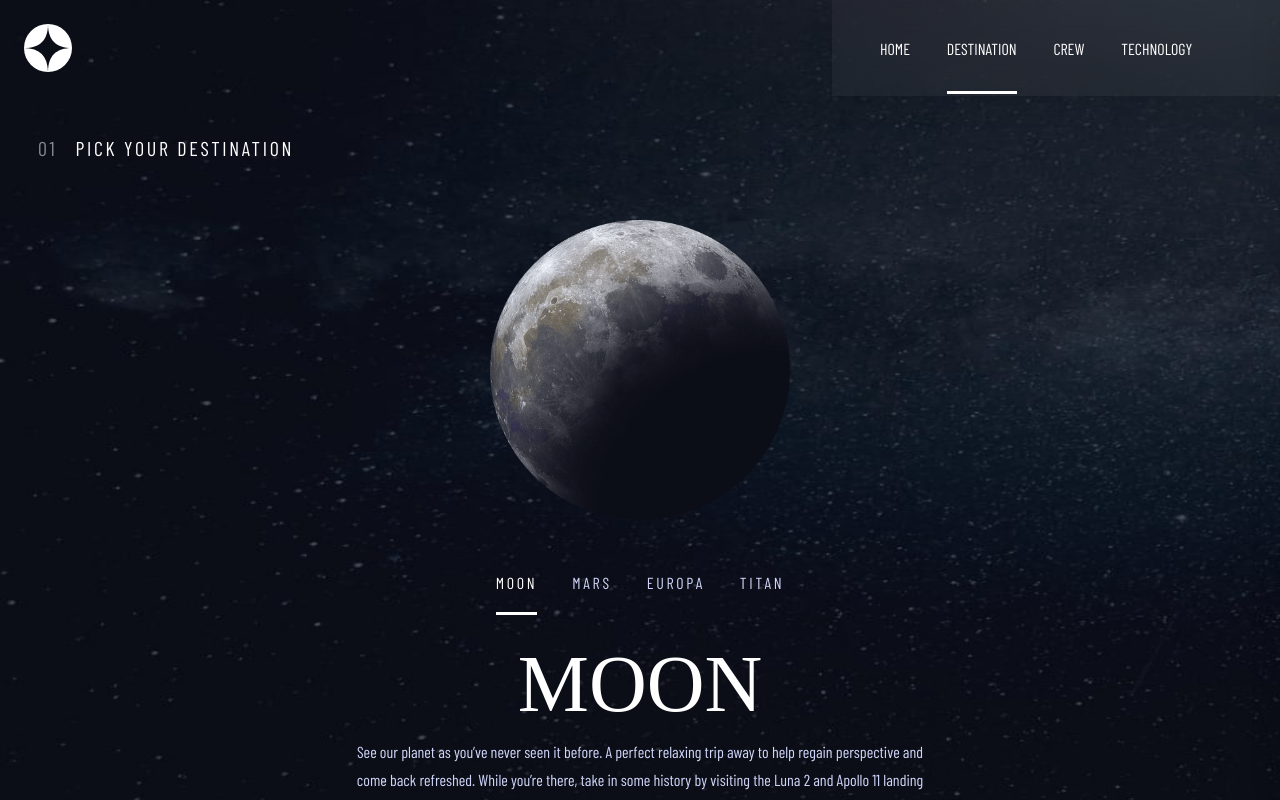
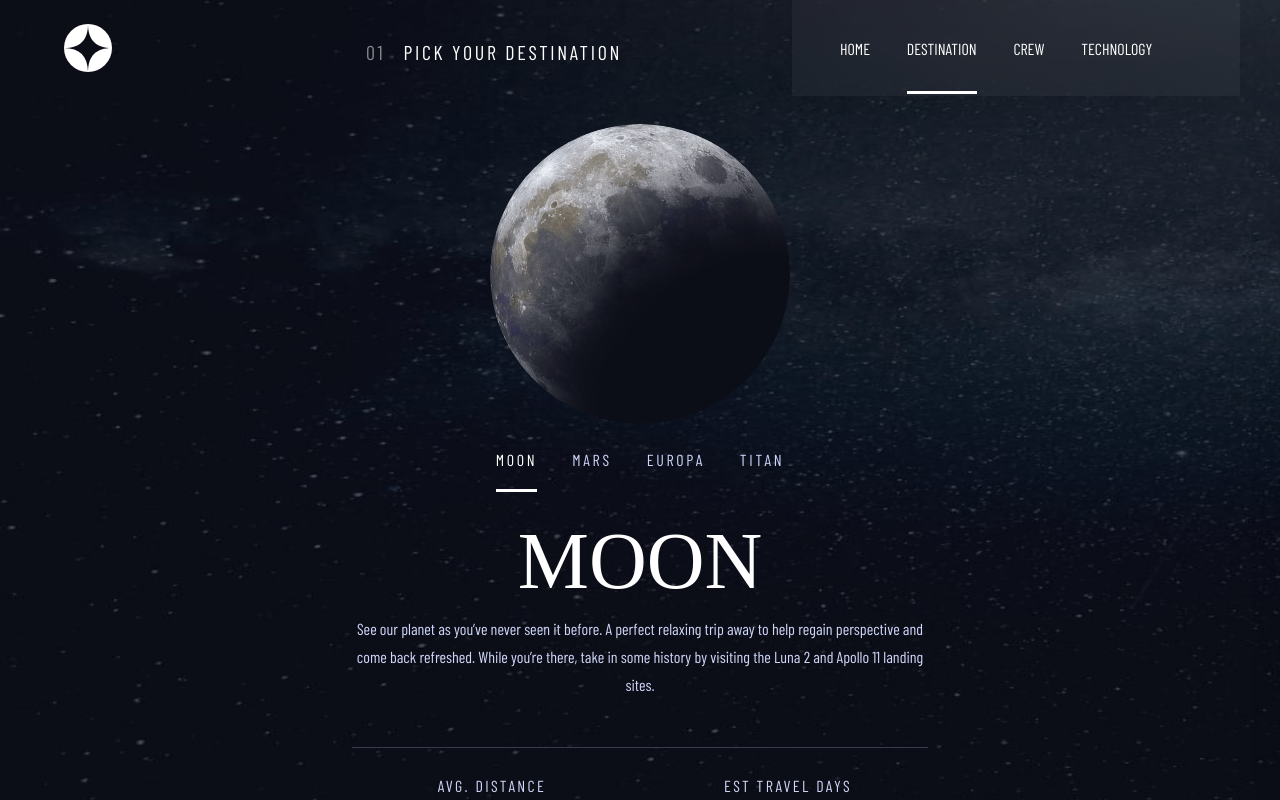
Before and after one commit to JakeMa4o/space-tourism-website, a React (Vite) app: page / in a window 1280 px wide. Both pictures are taken after a click on the item "DESTINATION". Shown: the top 800 px of the page. Built offline with nearby package versions, Linux system fonts and the light colour scheme; a web font is replaced by a local one.

Commit message:
New Slider Destination

```diff
--- a/src/components/header/Header.module.scss
+++ b/src/components/header/Header.module.scss
@@ -2,6 +2,7 @@
 
 .header {
     max-width: 100%;
+    width: 90%;
     // height: 20%;
     display: flex;
     justify-content: space-between;
@@ -10,6 +11,10 @@
     padding: 1.5rem 0 0;
     // padding: 1.5rem 0 3rem;
     color: #fff;
+    position: fixed;
+    top: 0;
+    // gap: 8rem;
+    z-index: 10000;
 
     .logo {
         width: 2.5rem;
--- a/src/pages/crew/Crew.jsx
+++ b/src/pages/crew/Crew.jsx
@@ -7,11 +7,13 @@ import douglas from "./assets/crew/image-douglas-hurley.png";
 import mark from "./assets/crew/image-mark-shuttleworth.png";
 import victor from "./assets/crew/image-victor-glover.png";
 
-import { useState } from "react";
+import { useEffect, useState } from "react";
 
 
 const Crew = ({pathNote, setPathNote}) => {
-  setPathNote(2);
+  useEffect(() => {
+    setPathNote(2);
+  }, [])
 
   const [toggleState, setToggleState] = useState(0);
 
--- a/src/pages/destination/Destination.jsx
+++ b/src/pages/destination/Destination.jsx
@@ -6,13 +6,15 @@ import moon from "./assets/destination/image-moon.png";
 import mars from "./assets/destination/image-mars.png";
 import europa from "./assets/destination/image-europa.png";
 import titan from "./assets/destination/image-titan.png";
-import { useState } from "react";
+import { useEffect, useState } from "react";
 
-const Destination = ({pathNote, setPathNote}) => {
+const Destination = ({ pathNote, setPathNote }) => {
+
+  useEffect(() => {
     setPathNote(1);
+  }, [])
 
   const [toggleState, setToggleState] = useState(0);
-
 
   const toggleTab = (index) => {
     setToggleState(index);
@@ -20,24 +22,26 @@ const Destination = ({pathNote, setPathNote}) => {
 
   return (
     <div className={DestinationCSS.destination}>
-      <Header pathNote={pathNote} setPathNote={setPathNote}/>
+      <Header pathNote={pathNote} setPathNote={setPathNote} />
       <div className={DestinationCSS.content}>
         <h2><span>01</span>Pick your destination</h2>
 
         <div className={DestinationCSS.body}>
 
           <div className={DestinationCSS.imagesTab}>
+            <div className={DestinationCSS.imagesContainer}>
               <div className={toggleState === 0 ? `${DestinationCSS.image} ${DestinationCSS.active}` : DestinationCSS.image}>
-              <img src={moon} alt="moon" />
+                <img src={moon} alt="moon" style={{transform: `translateX(-${toggleState * 100}%)`}} />
               </div>
               <div className={toggleState === 1 ? `${DestinationCSS.image} ${DestinationCSS.active}` : DestinationCSS.image}>
-              <img src={mars} alt="mars" />
+                <img src={mars} alt="mars" style={{transform: `translateX(-${toggleState * 100}%)`}}/>
               </div>
               <div className={toggleState === 2 ? `${DestinationCSS.image} ${DestinationCSS.active}` : DestinationCSS.image}>
-              <img src={europa} alt="europa" />
+                <img src={europa} alt="europa" style={{transform: `translateX(-${toggleState * 100}%)`}}/>
               </div>
               <div className={toggleState === 3 ? `${DestinationCSS.image} ${DestinationCSS.active}` : DestinationCSS.image}>
-              <img src={titan} alt="titan" />
+                <img src={titan} alt="titan" style={{transform: `translateX(-${toggleState * 100}%)`}}/>
+              </div>
             </div>
           </div>
 
--- a/src/pages/destination/Destination.module.scss
+++ b/src/pages/destination/Destination.module.scss
@@ -3,11 +3,54 @@
     font-family: 'Barlow Condensed', sans-serif;
     font-weight: 100;
     background-image: url("./assets/destination/background-destination-mobile.jpg");
-    background-color: rgb(0, 15, 28);
+    background-color: #0b0d19;
     background-repeat: no-repeat;
     background-size: 100% 100%;
     padding: 0 1.5rem;
     min-height: 100vh;
+    display: grid;
+    place-items: center;
+
+    &::before {
+        content: "";
+        width: 100%;
+        height: 100%;
+        // background-color: #0b0d19;
+        background-color: #1a1e3a;
+        position: absolute;
+        top: 0;
+        left: 0;
+        animation: fadeInBg1 1s ease forwards;
+        z-index: 300;
+        transform: translateX(200rem);
+    }
+
+    @keyframes fadeInBg1 {
+        50% {
+            transform: translateX(0);
+        }
+
+        to {
+            transform: translateX(-200rem);
+        }
+    }
+
+    &::after {
+        content: "";
+        width: 100%;
+        height: 100%;
+        background-color: #0b0d19;
+        position: absolute;
+        top: 0;
+        left: 0;
+        animation: fadeInBg 1s .3s ease forwards;
+    }
+
+    @keyframes fadeInBg {
+        to {
+            transform: translateX(-200rem);
+        }
+    }
 
     .content {
         padding-top: 2.125rem;
@@ -36,21 +79,33 @@
             align-items: center;
             padding: 2rem 0 0;
 
+            .imagesTab {
+                max-width: 10.6rem;
+                // height: 10.6rem;
+                overflow-x: hidden;
+                margin-bottom: 1.6rem;
+                border-radius: 50%;
+
+                .imagesContainer {
+                    display: flex;
+
                     .image {
+                        opacity: 0;
+                        transition: opacity 1s ease;
+
+                        img {
+                            transition: transform .5s ease;
                             width: 10.6rem;
                             height: 10.6rem;
-                margin-bottom: 1.6rem;
-                display: none;
-                opacity: 0;
+                            object-fit: cover;
+                            display: block;
+                        }
 
                         &.active {
-                    display: block;
-                    animation: fadeIn .8s linear forwards;
+                            opacity: 1;
+                        }
                     }
 
-                img {
-                    width: 100%;
-                    height: 100%;
                 }
             }
 
@@ -103,7 +158,7 @@
                     .description {
                         padding-top: 1.9rem;
                         display: none;
-                        opacity: 0;
+                        // opacity: 0;
 
                         .text {
                             padding-bottom: 2rem;
@@ -115,6 +170,8 @@
                                 font-weight: 100;
                                 text-transform: uppercase;
                                 font-family: 'Bellefair', serif;
+                                opacity: 0;
+                                transform: translateY(-2rem);
                             }
 
                             p {
@@ -143,14 +200,26 @@
 
                         &.active {
                             display: block;
-                            animation: fadeIn .8s .2s linear forwards;
+
+                            h1 {
+                                animation: title .5s .1s ease forwards;
+                            }
+
+                            @keyframes title {
+                                to {
+                                    transform: translateY(0);
+                                    opacity: 1;
+                                }
+                            }
+
+                            // animation: fadeIn .8s .2s linear forwards;
                         }
                     }
 
                 }
 
                 @keyframes fadeIn {
-                    to{
+                    to {
                         opacity: 1;
                     }
                 }
@@ -183,10 +252,19 @@
             .body {
                 padding: 3.75rem 0 0;
 
+                .imagesTab {
+                    max-width: 18.75rem;
+                    // height: 18.75rem;
+
+                    .imagesContainer {
                         .image {
+                            img {
                                 width: 18.75rem;
                                 height: 18.75rem;
-                    margin-bottom: 3.3rem;
+                                // margin-bottom: 3.3rem;
+                            }
+                        }
+                    }
                 }
 
                 .info {
@@ -277,11 +355,21 @@
                 gap: 9.8rem;
                 width: 65rem;
 
+                .imagesTab {
+                    max-width: 27.8rem;
+                    // height: 27.8rem;
+
+                    .imagesContainer {
                         .image {
+                            img {
                                 width: 27.8rem;
                                 height: 27.8rem;
                                 // margin-bottom: 3.3rem;
-                    margin-top: 2rem;
+                                // margin-top: 2rem;
+                            }
+                        }
+                    }
+
                 }
 
                 .info {
@@ -297,8 +385,7 @@
 
                             .text {
 
-                                h1 {
-                                }
+                                h1 {}
 
                                 p {
                                     width: 27.75rem;
@@ -312,7 +399,7 @@
                                     width: 50%;
                                 }
 
-                                span {
+                                span {}
                             }
                         }
                     }
@@ -321,4 +408,3 @@
         }
     }
 }
-}
--- a/src/pages/home/Home.jsx
+++ b/src/pages/home/Home.jsx
@@ -2,9 +2,15 @@
 import HomeCSS from "./Home.module.scss";
 import Header from "../../components/header/Header";
 import { useNavigate } from "react-router-dom";
+import { useEffect } from "react";
+
+import video from "./space.mp4";
 
 const Home = ({ pathNote, setPathNote }) => {
-    setPathNote(0);
+
+    useEffect(() => {
+        setPathNote(0);
+    }, [])
 
     const navigate = useNavigate();
 
@@ -15,6 +21,9 @@ const Home = ({ pathNote, setPathNote }) => {
 
     return (
         <div className={HomeCSS.home}>
+            <video autoPlay muted loop className={HomeCSS.myVideo}>
+                <source src={video} type="video/mp4" />
+            </video>
             <Header pathNote={pathNote} setPathNote={setPathNote} />
             <div className={HomeCSS.content}>
                 <div className={HomeCSS.text}>
--- a/src/pages/technology/Technology.jsx
+++ b/src/pages/technology/Technology.jsx
@@ -12,10 +12,13 @@ import spaceCapsulePortrait from "./assets/technology/image-space-capsule-portra
 import spaceport from "./assets/technology/image-spaceport-landscape.jpg";
 import spaceportProtrait from "./assets/technology/image-spaceport-portrait.jpg";
 
-import { useState } from "react";
+import { useEffect, useState } from "react";
 
 const Technology = ({ pathNote, setPathNote }) => {
-  setPathNote(3);
+
+  useEffect(() => {
+    setPathNote(3);
+  }, [])
 
   const [toggleState, setToggleState] = useState(0);
 
```
Also changed, not shown: src/pages/crew/Crew.module.scss (+46 -5 lines), src/pages/home/Home.module.scss (+109 -15 lines), src/pages/technology/Technology.module.scss (+46 -5 lines), src/pages/home/assets/home/background-home-desktop.webp (added), 1 other file (tests, documents, lock files or other folders). Lines whose indentation alone changed are shown as unchanged.
